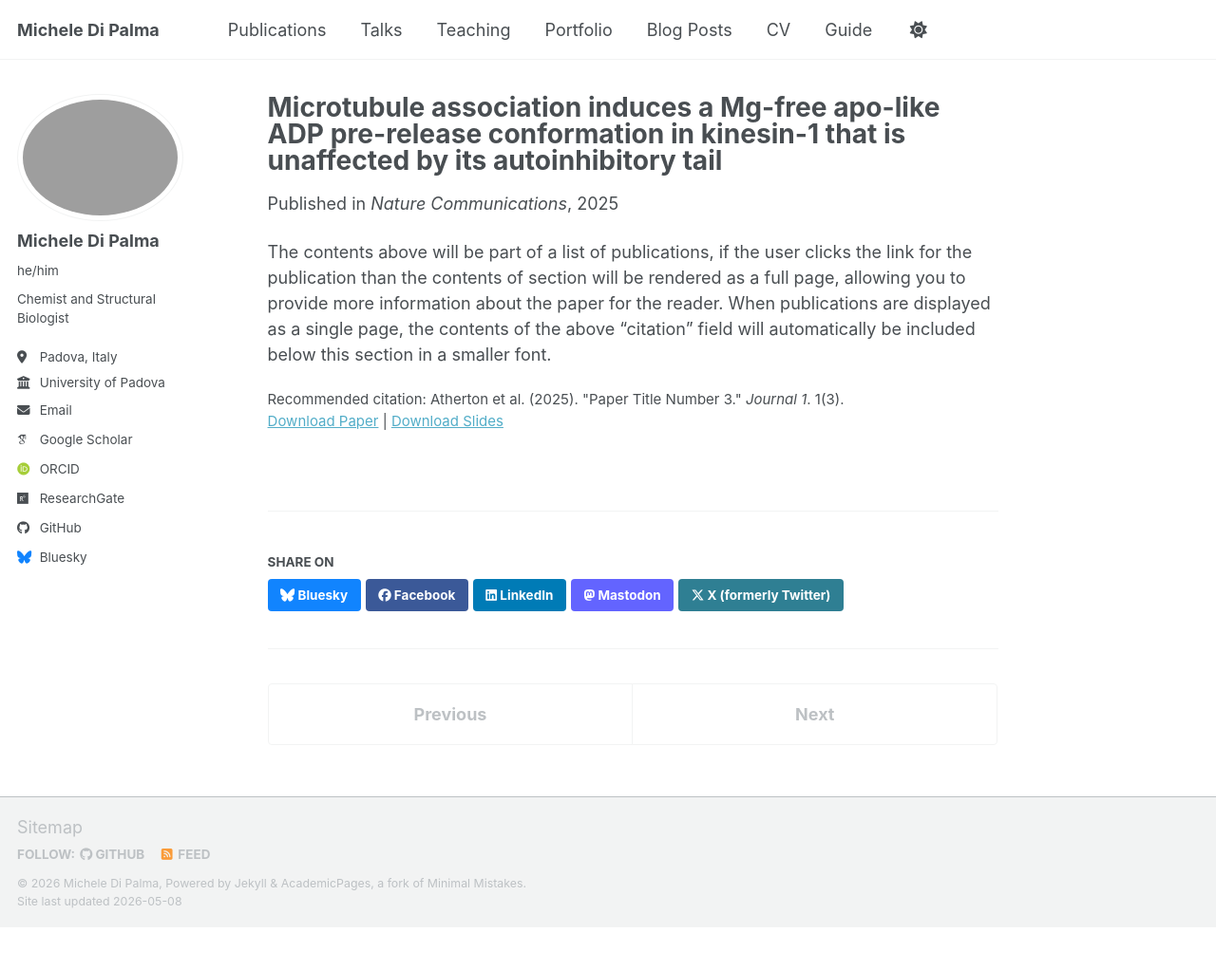
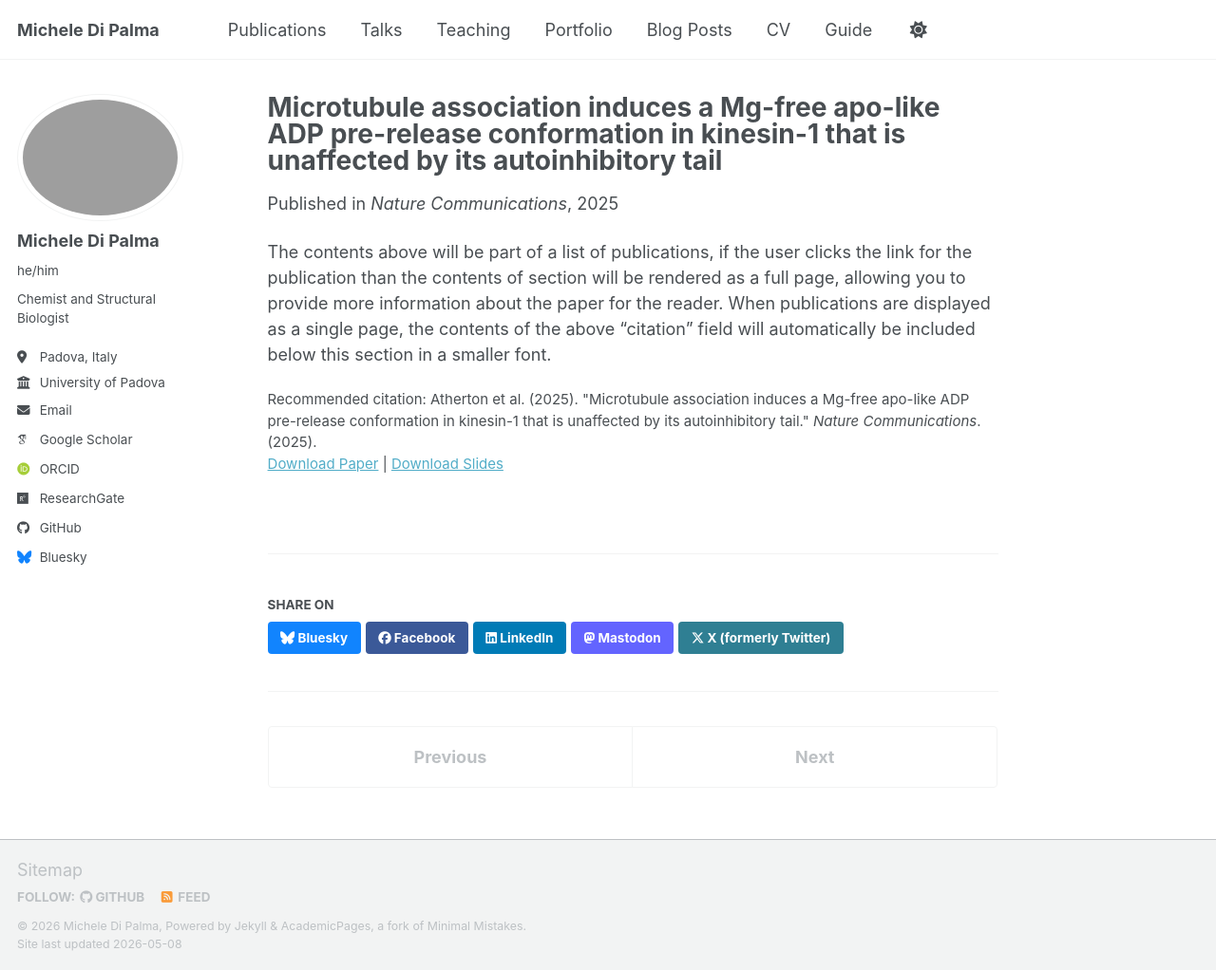
Before and after one commit to michele-dipalma/website, a Jekyll site: the page built from _publications/2025-kinesin.md, in a window 1280 px wide and 1022 px high. Shown: the whole window at 95% size. Built offline with Jekyll 4.4.1, drawn with Linux system fonts in a browser that asks for light colours; some web fonts are replaced; a script bundle is joined from its source files by our own code; library files that are not in the unit come from our copies.

Commit message:
Update citation for 2025 kinesin publication

```diff
--- a/_publications/2025-kinesin.md
+++ b/_publications/2025-kinesin.md
@@ -8,7 +8,7 @@ date: 2025-10-01
 venue: 'Nature Communications'
 slidesurl: 'https://academicpages.github.io/files/slides3.pdf'
 paperurl: 'https://academicpages.github.io/files/paper3.pdf'
-citation: 'Atherton et al. (2025). &quot;Paper Title Number 3.&quot; <i>Journal 1</i>. 1(3).'
+citation: 'Atherton et al. (2025). &quot;Microtubule association induces a Mg-free apo-like ADP pre-release conformation in kinesin-1 that is unaffected by its autoinhibitory tail.&quot; <i>Nature Communications</i>. (2025).'
 ---
 
 The contents above will be part of a list of publications, if the user clicks the link for the publication than the contents of section will be rendered as a full page, allowing you to provide more information about the paper for the reader. When publications are displayed as a single page, the contents of the above "citation" field will automatically be included below this section in a smaller font.
```
